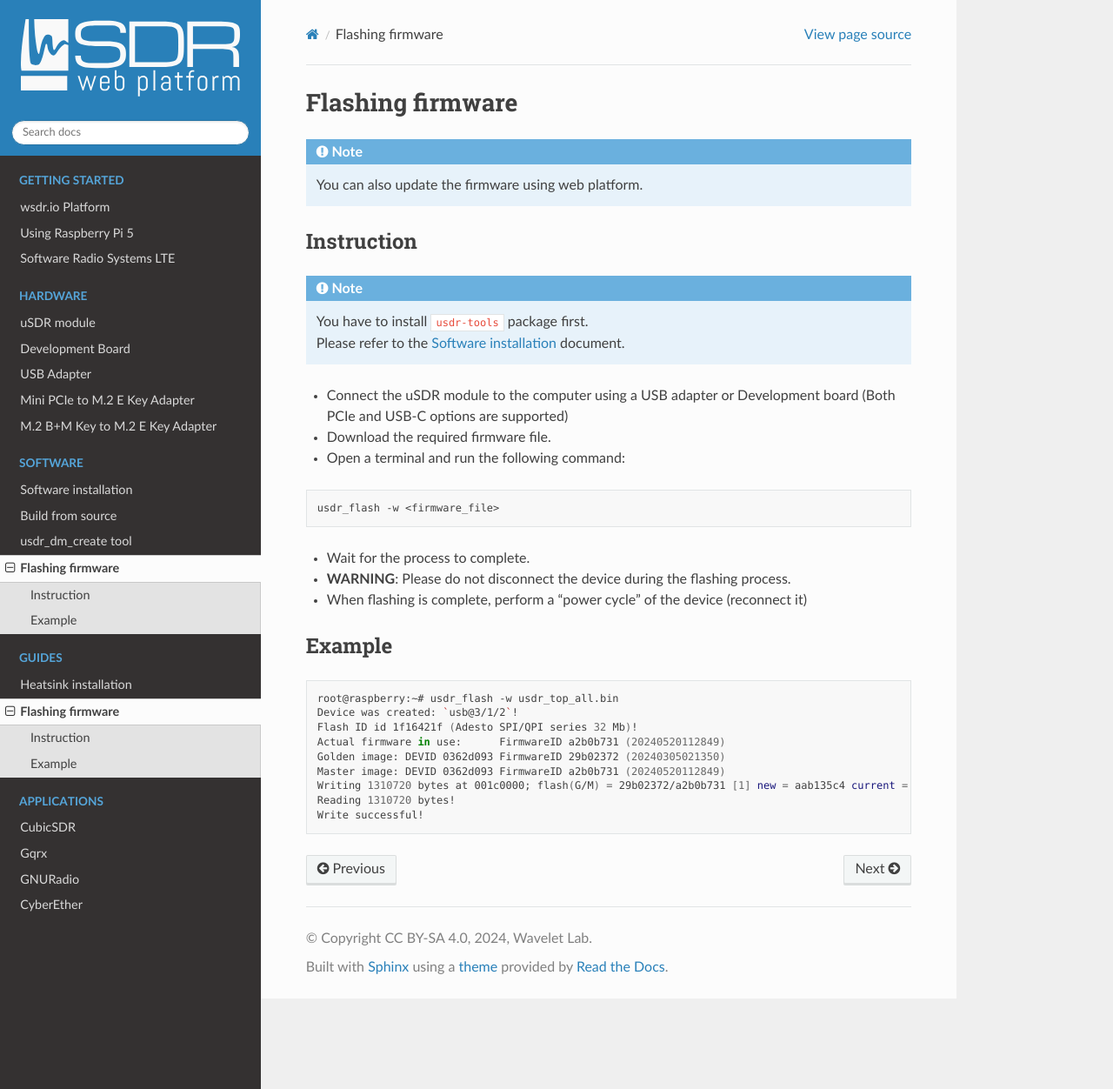
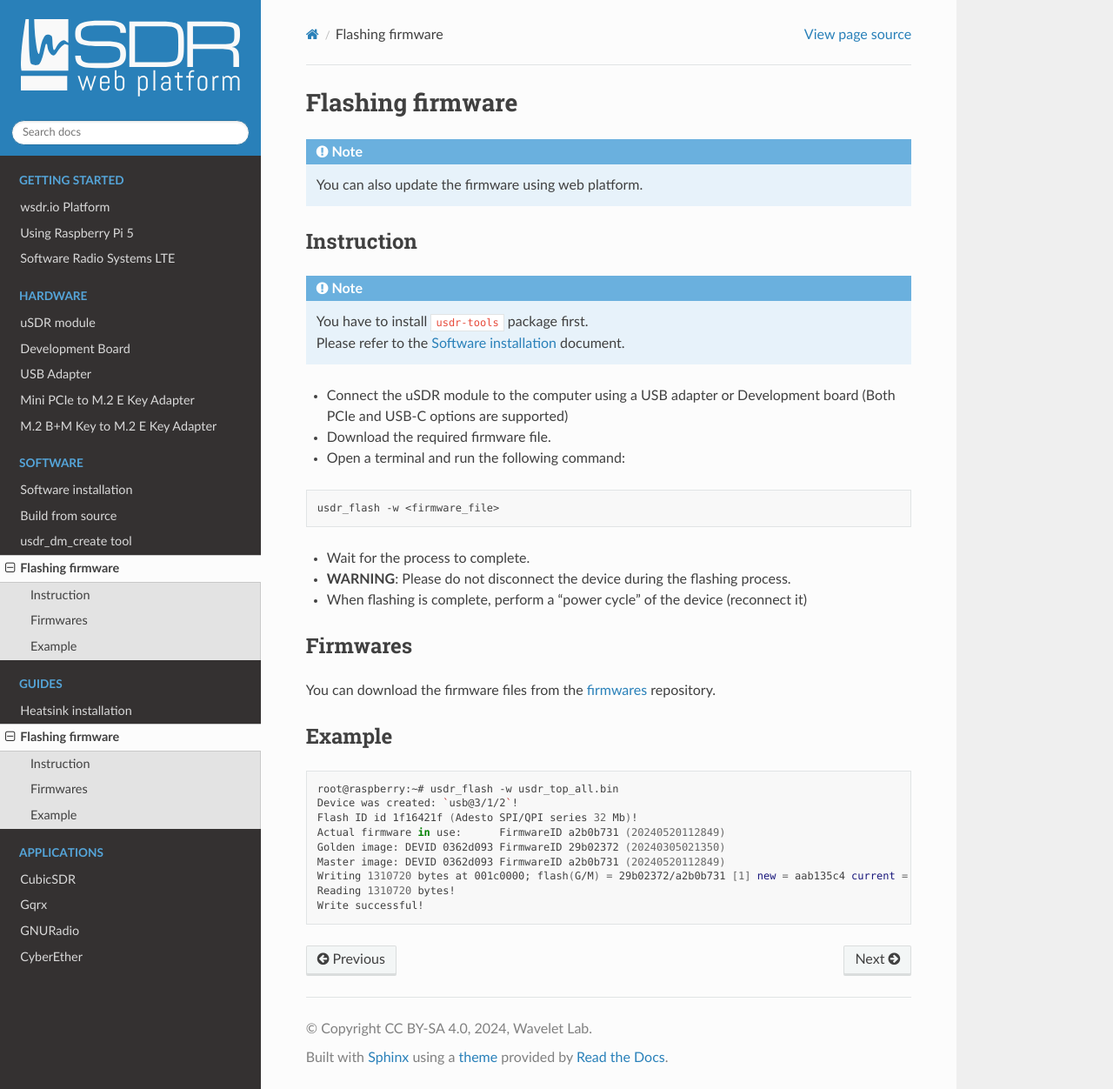
Before and after one commit to wavelet-lab/docs, a Sphinx documentation site: the page built from source/guides/firmware.rst, in a window 1280 px wide and 1252 px high. Shown: the whole window at 87% size. Built offline with Sphinx 7.4.7 and the Read the Docs theme 2.0.0, drawn with Linux system fonts in a browser that asks for light colours.

Commit message:
Updated article.

```diff
--- a/source/guides/firmware.rst
+++ b/source/guides/firmware.rst
@@ -25,6 +25,11 @@
 * **WARNING**: Please do not disconnect the device during the flashing process.
 * When flashing is complete, perform a "power cycle" of the device (reconnect it)
 
+Firmwares
+---------
+
+You can download the firmware files from the `firmwares <https://github.com/wavelet-lab/firmwares>`_ repository.
+
 Example
 -------
 
```
